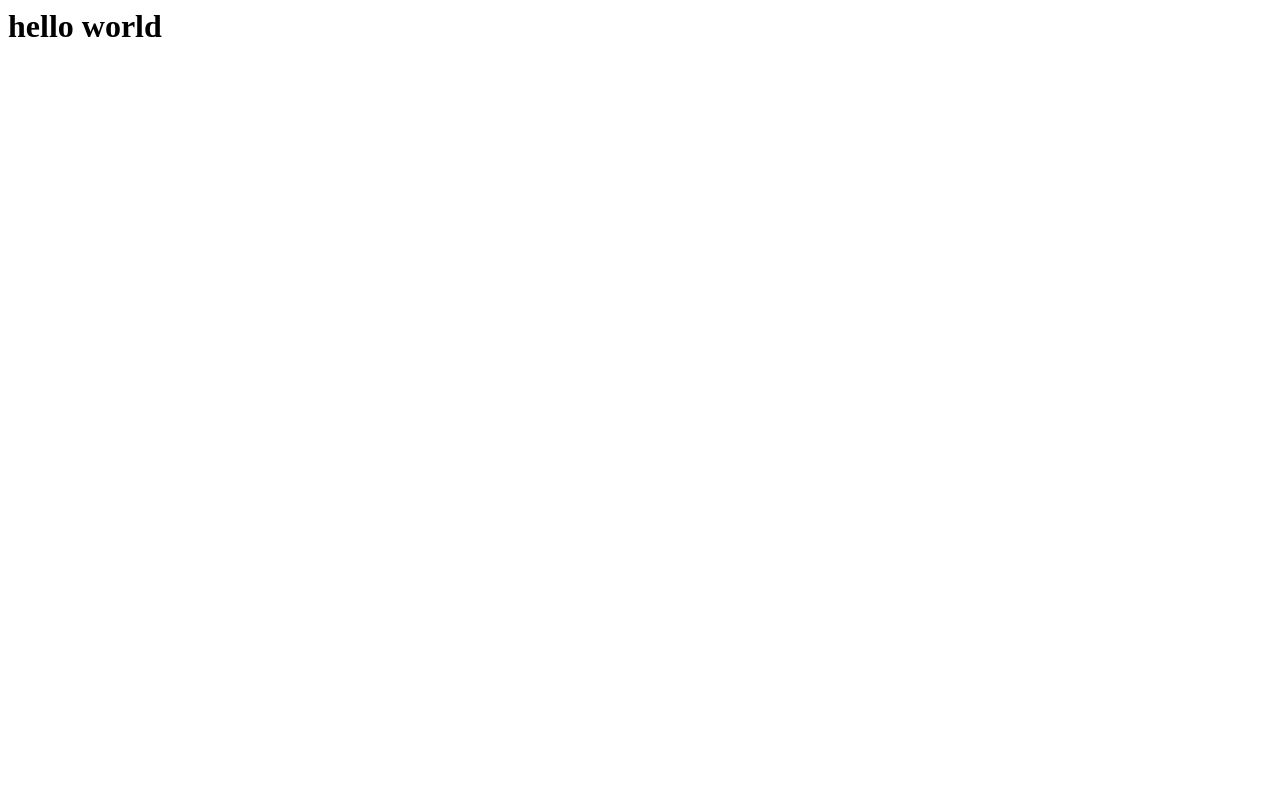
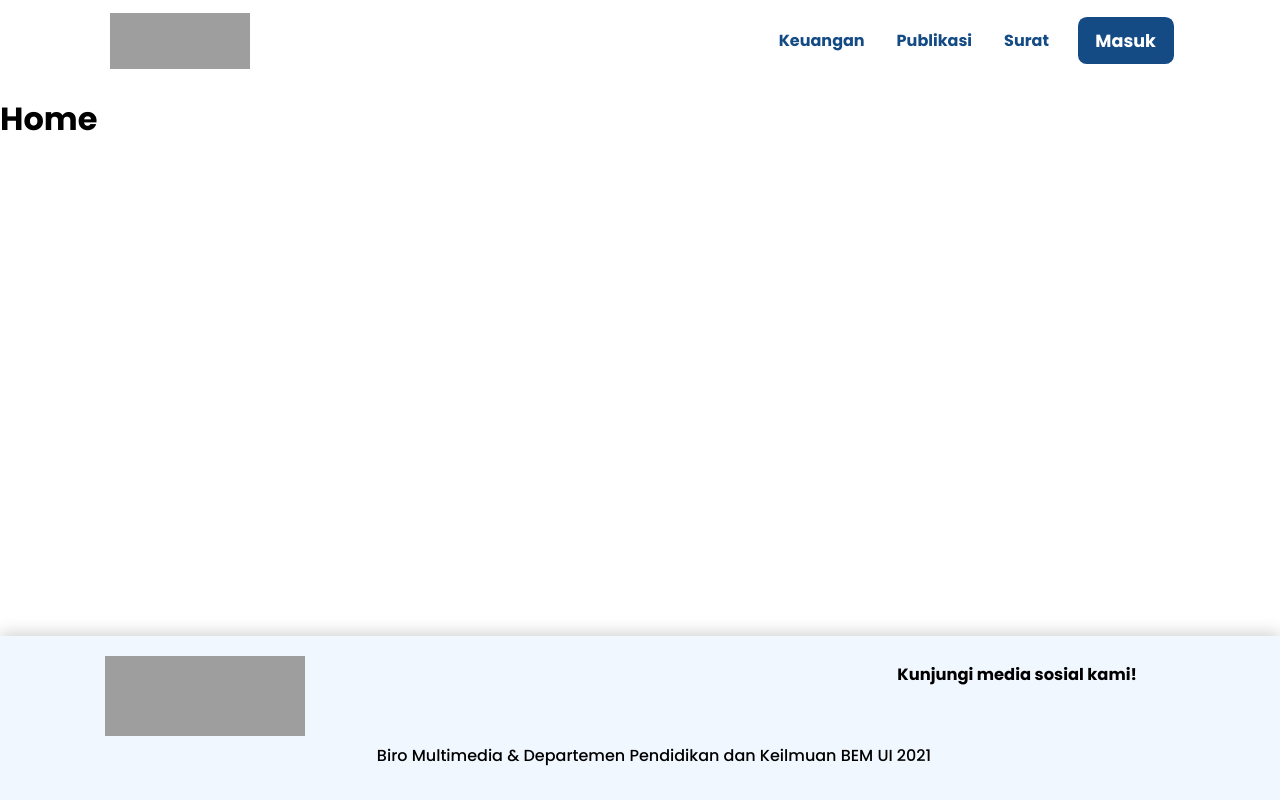
Before and after one commit to TheFaintSmile/SPT, a Django app: page / in a window 1280 px wide. Before the commit the page is almost empty. Run offline with Django 3.2, Linux system fonts and the light colour scheme; some libraries are stand-ins or nearby versions; grey boxes are pictures that could not be loaded.

Commit message:
base footer and nav

```diff
--- a/homepage/templates/home.html
+++ b/homepage/templates/home.html
@@ -1 +1,11 @@
-<h1>hello world</h1>
+{% extends 'base.html' %}
+{% load static %}
+
+{% block meta %}
+    <meta charset="UTF-8">
+    <title>Sistem Perekrutan Terbuka</title>
+{% endblock meta %}
+
+{% block content %}
+<h1>Home</h1>
+{% endblock content %}
--- a/templates/base.html
+++ b/templates/base.html
@@ -15,19 +15,19 @@
 
 <body>
  <header {% if '/' == request.path %}class="header-transparent"{% else %}class="header-white"{% endif %}>
-        <a href="{% url 'home:home' %}" class="logo"><img src="{% static 'base/img/logo-biro-jodoh.png' %}" style="width:8.75rem; height:3.5rem;"></a>
+        <a href="" class="logo"><img src="{% static 'base/img/logo-biro-jodoh.png' %}" style="width:8.75rem; height:3.5rem;"></a>
         <input type="checkbox" class="nav-toggle" id="nav-toggle">
 
         <nav>
             <ul>
-                <li><a href="{% url 'home:keuangan' %}">Keuangan</a></li>
-                <li><a href="{% url 'home:publikasi' %}">Publikasi</a></li>
-                <li><a href="{% url 'home:surat' %}">Surat</a></li>
+                <li><a href="">Keuangan</a></li>
+                <li><a href="">Publikasi</a></li>
+                <li><a href="">Surat</a></li>
                 <li class="nav-only-desktop">
-                    <a href="{% url 'user:signin' %}" class="button fit-content" style="height: fit-content; margin: 0; padding: 0.6em 1em;">Masuk</a>
+                    <a href=" " class="button fit-content" style="height: fit-content; margin: 0; padding: 0.6em 1em;">Masuk</a>
                 </li>
                 <div class="nav-dropdown-buttons nav-only-mobile">
-                    <a href="{% url 'user:signin' %}" class="nav-only-mobile button btn-dashboard">
+                    <a href="" class="nav-only-mobile button btn-dashboard">
                         Masuk
                     </a>
                 </div>
@@ -46,7 +46,7 @@
     <footer>
         <div class="footer-upper">
             <div class="footer1">
-                <a href="{% url 'home:home' %}"><img src="{% static 'base/img/logo-biro-jodoh.png' %}" style="width:12.5rem; height:5rem;"></a>
+                <a href=""><img src="{% static 'base/img/logo-biro-jodoh.png' %}" style="width:12.5rem; height:5rem;"></a>
             </div>
 
             <div class="footer2">
```
